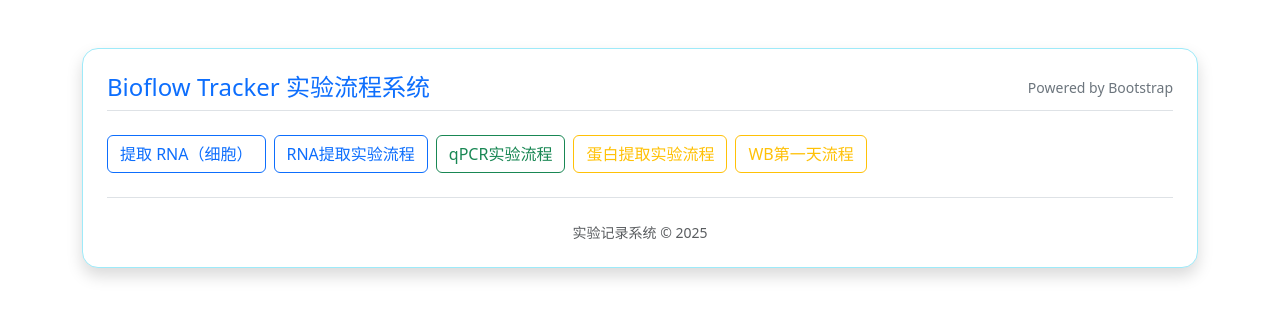
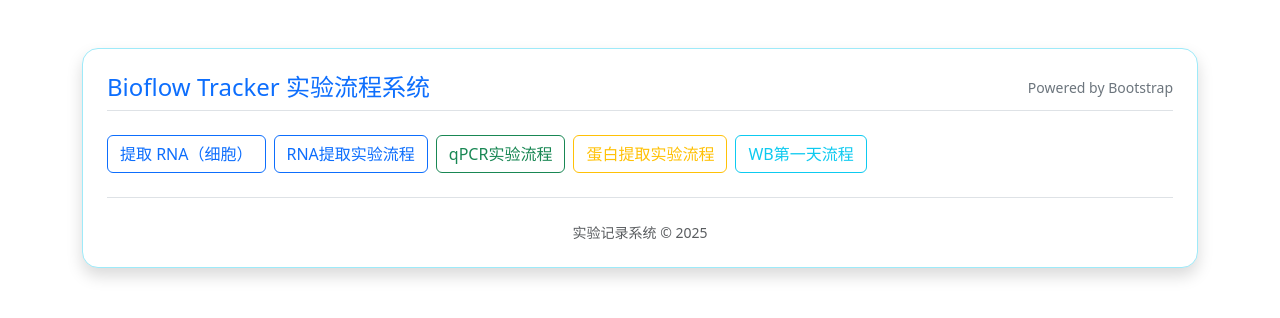
Before and after one commit to NSBetter/bioflow-tracker, a React (Vite) app: page / in a window 1280 px wide. Shown: the top 318 px of the page. Built offline with nearby package versions, Linux system fonts and the light colour scheme.

Commit message:
feat: 新增实验流程页面 NewExperimentPage 并注册到路由

```diff
--- a/src/App.jsx
+++ b/src/App.jsx
@@ -17,7 +17,7 @@ export default function App() {
           <Link className="btn btn-outline-primary me-2" to="/qPCR">RNA提取实验流程</Link>
           <Link className="btn btn-outline-success me-2" to="/qPCRExtraction">qPCR实验流程</Link>
           <Link className="btn btn-outline-warning me-2" to="/wb">蛋白提取实验流程</Link>
-          <Link className="btn btn-outline-warning me-2" to="/wb">WB第一天流程</Link>
+          <Link className="btn btn-outline-info me-2" to="/WBday1">WB第一天流程</Link>
         </nav>
         <Routes>
           <Route path="/qPCRExtractionCell" element={<QPCRExtractionCellPage />} />
```
